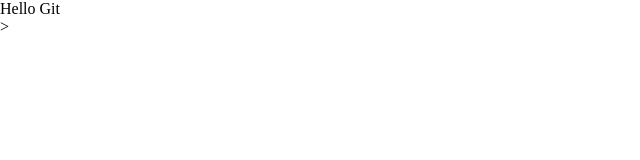
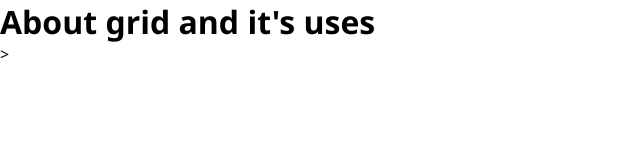
Before and after one commit to santosh000/learn-html-and-css, a plain HTML site: page index.html in a window 1280 px wide. Shown: the whole page, without its empty margins (0-640 px from the left). Drawn offline with Linux system fonts and the light colour scheme.

Commit message:
about grid

```diff
--- a/index.html
+++ b/index.html
@@ -7,6 +7,11 @@
     <link rel="stylesheet" href="main.css">
 </head>
 <body>
-    <div>Hello Git</div>
+    <div class="Container">
+        <div class="Wrapper">
+            <h1>About grid and it's uses</h1>
+
+        </div>
+    </div>
 </body>
 </html>>
--- a/main.css
+++ b/main.css
@@ -2,3 +2,6 @@
     margin: 0;
     padding: 0;
 }
+body{
+    font-family: 'Segoe UI', Tahoma, Geneva, Verdana, sans-serif;
+}
```
